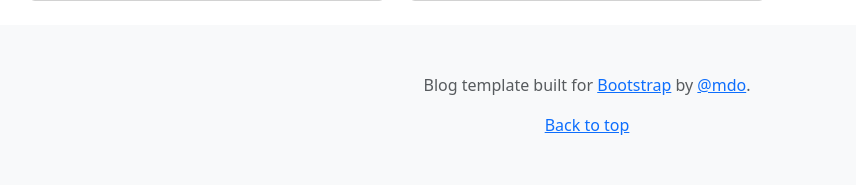
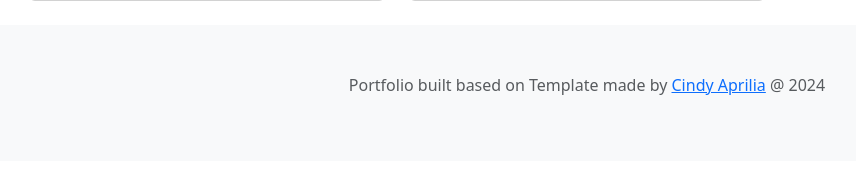
Before and after one commit to cinapr/TechCareer-AutoGenerate-Portfolio-Template, a PHP site: page / in a window 1280 px wide. Shown: the part 2302-2487 px from the top of the page, without its empty margins (53-909 px from the left). After the commit the page ends 2397 px from the top, so only its background shows below. Run offline with PHP 8.4, Linux system fonts and the light colour scheme; data comes from the database, SQL or seed files in the repository; both versions use the stored data as it was after the commit.

Commit message:
Change footer

```diff
--- a/index.php
+++ b/index.php
@@ -395,8 +395,7 @@ function calculateGridPlacement($start_date, $end_date) {
     <br>
 
     <footer class="py-5 text-center text-body-secondary bg-body-tertiary">
-        <p>Blog template built for <a href="https://getbootstrap.com/">Bootstrap</a> by <a href="https://twitter.com/mdo">@mdo</a>.</p>
-        <p class="mb-0"> <a href="#">Back to top</a> </p>
+        <p>Portfolio built based on Template made by <a href="https://github.com/cinapr/TechCareerPortofolioTemplate/">Cindy Aprilia</a> @ 2024</p>
     </footer>
 </body>
 </html>
```
Also changed, not shown: demo.png (added), timeline.db.
